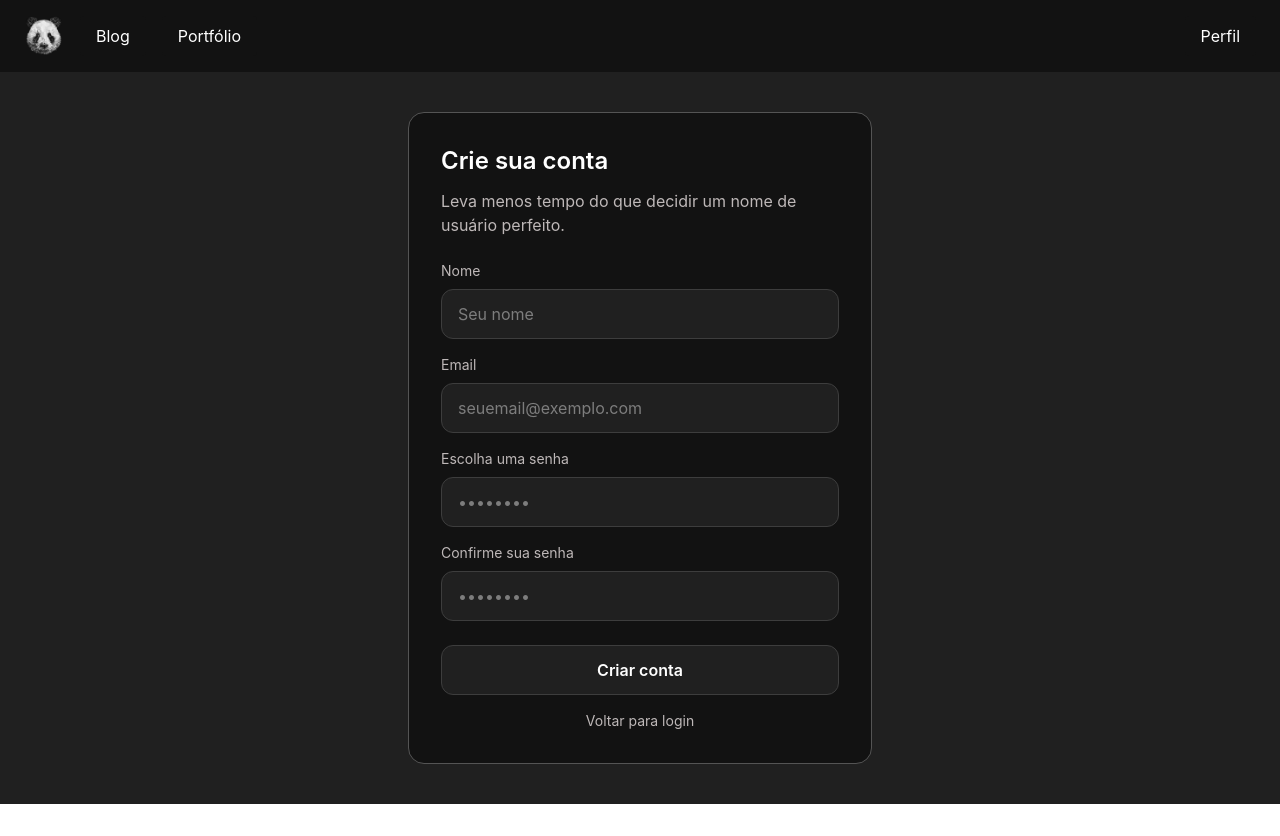
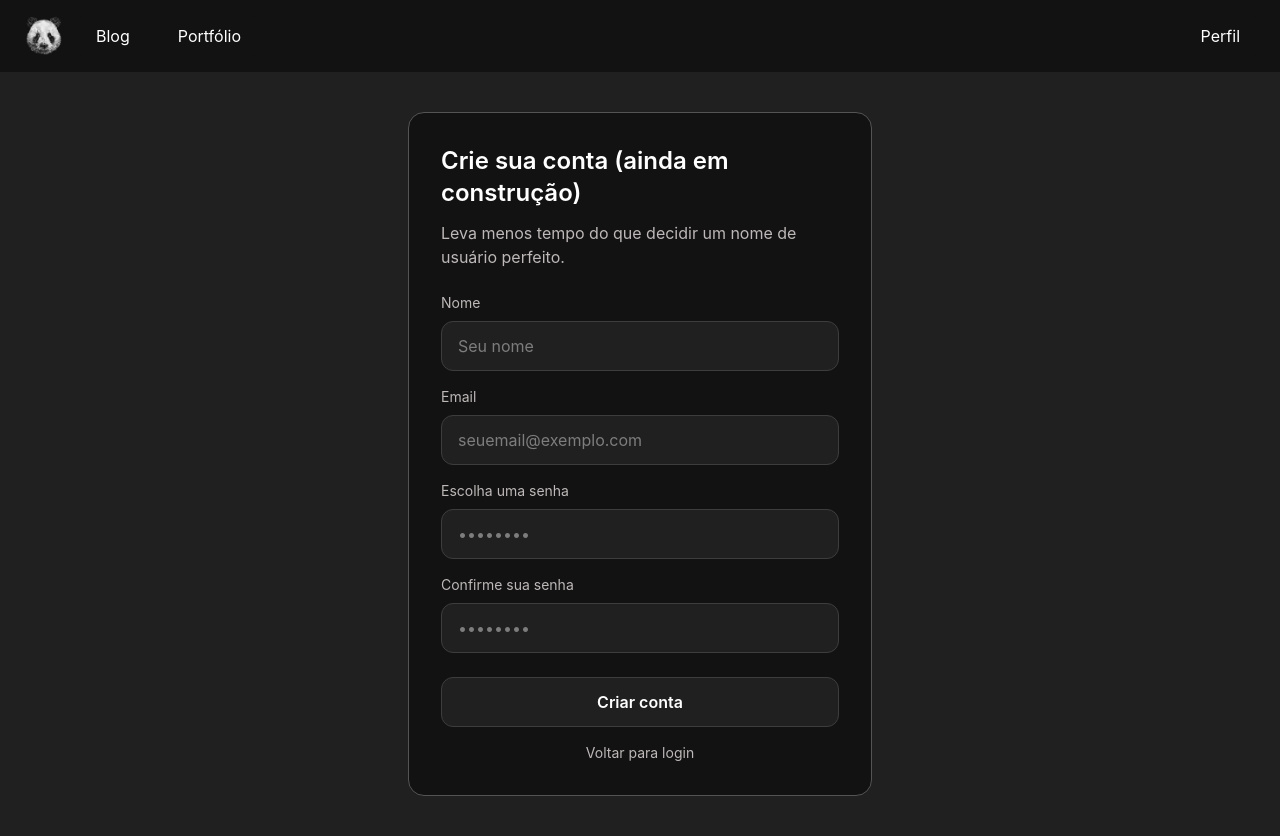
Before and after one commit to ToddynhoVT9/SiteToddy, a React (Vite) app: page /signup in a window 1280 px wide. Before the commit the page ends 804 px from the top, so only its background shows below. Built offline with nearby package versions, Linux system fonts and the light colour scheme.

Commit message:
login front end 1.1 nensage build

```diff
--- a/src/pages/home.jsx
+++ b/src/pages/home.jsx
@@ -22,7 +22,9 @@
 
           {/* Painel de Login + CTA de cadastro */}
           <section className="rounded-2xl bg-[#121212] p-8 border border-[#545454]">
-            <h2 className="text-2xl font-semibold text-white">Entrar</h2>
+            <h2 className="text-2xl font-semibold text-white">
+              Entrar (ainda em construção)
+            </h2>
             <p className="mt-3 text-[#beb8b8]">
               Entre para interagir, salvar coisas e acompanhar atualizações.
             </p>
--- a/src/pages/singUp.jsx
+++ b/src/pages/singUp.jsx
@@ -22,7 +22,9 @@
   return (
     <main className="mx-auto max-w-lg px-6 py-10">
       <section className="rounded-2xl bg-[#121212] p-8 border border-[#545454]">
-        <h1 className="text-2xl font-semibold text-white">Crie sua conta</h1>
+        <h1 className="text-2xl font-semibold text-white">
+          Crie sua conta (ainda em construção)
+        </h1>
         <p className="mt-3 text-[#beb8b8]">
           Leva menos tempo do que decidir um nome de usuário perfeito.
         </p>
```
